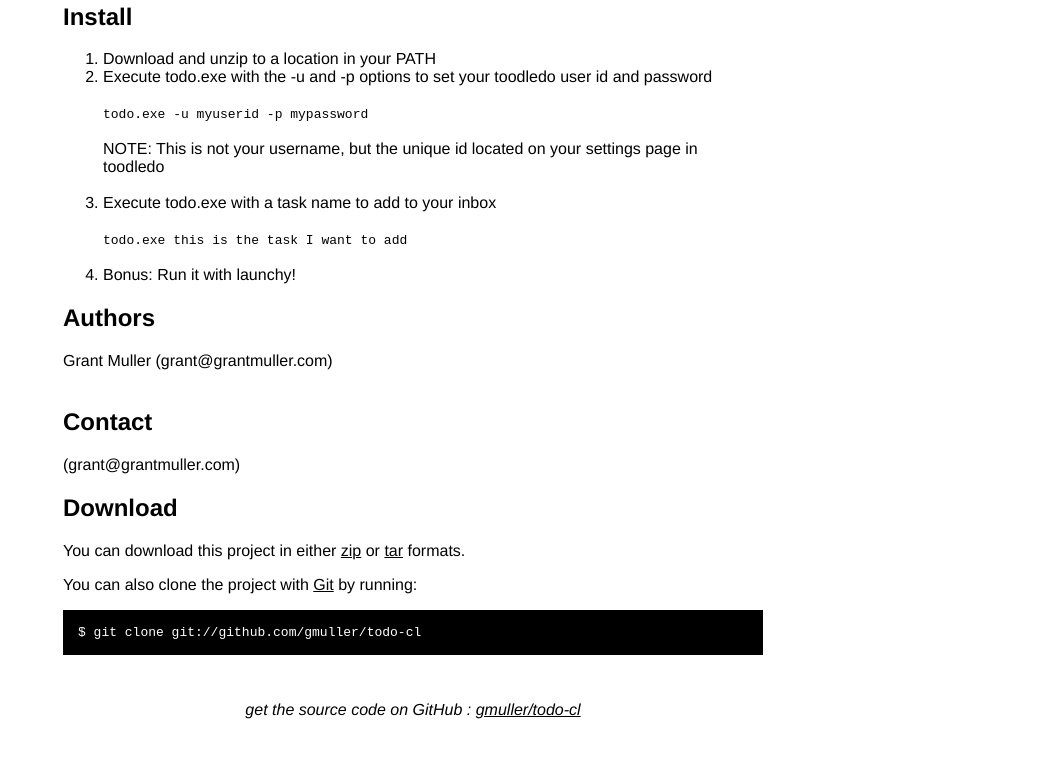
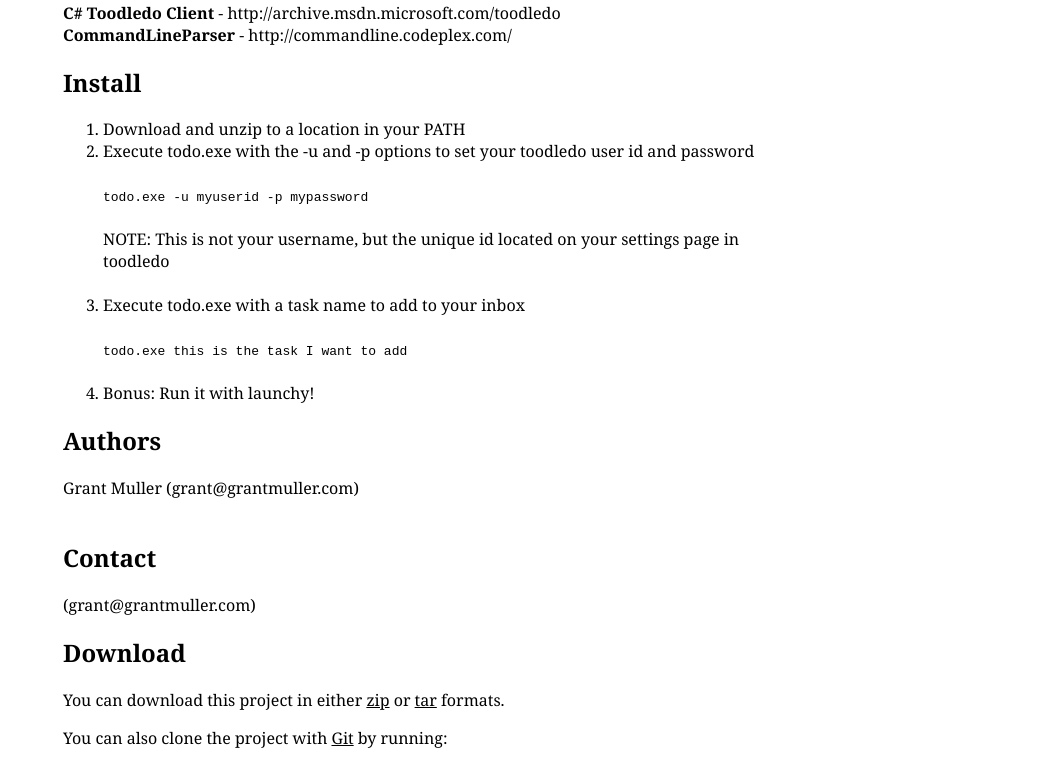
Before and after one commit to gmuller/todo-cl, a plain HTML site: page index.html in a window 1280 px wide. Shown: the part 316-1078 px from the top of the page, without its empty margins (227-1280 px from the left). Before the commit the page ends 1043 px from the top, so only its background shows below. Drawn offline with Linux system fonts and the light colour scheme.

Commit message:
Just making a font change

```diff
--- a/index.html
+++ b/index.html
@@ -9,7 +9,7 @@
     body {
       margin-top: 1.0em;
       background-color: #ffffff;
-      font-family: Helvetica, Arial, sans-serif;
+      font-family: Georgia, "Times New Roman", Times, serif;
       color: #000000;
     }
     #container {
```
